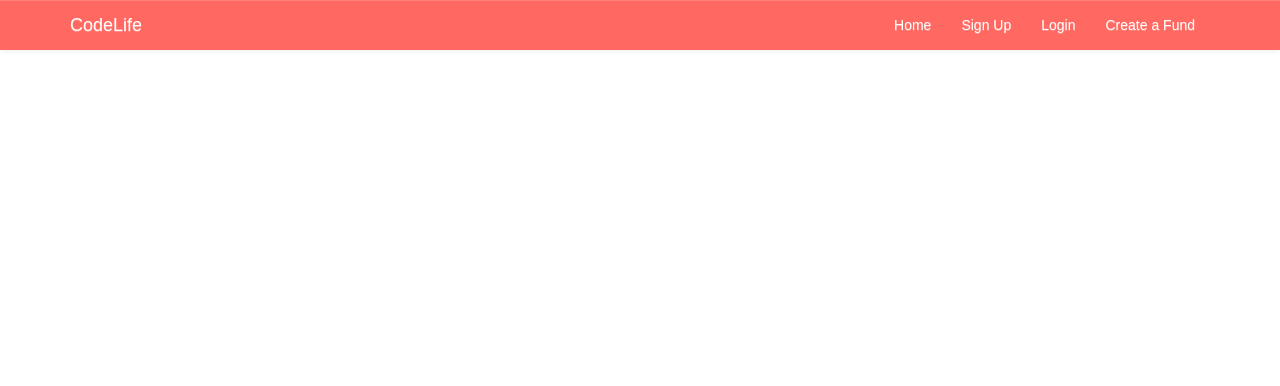
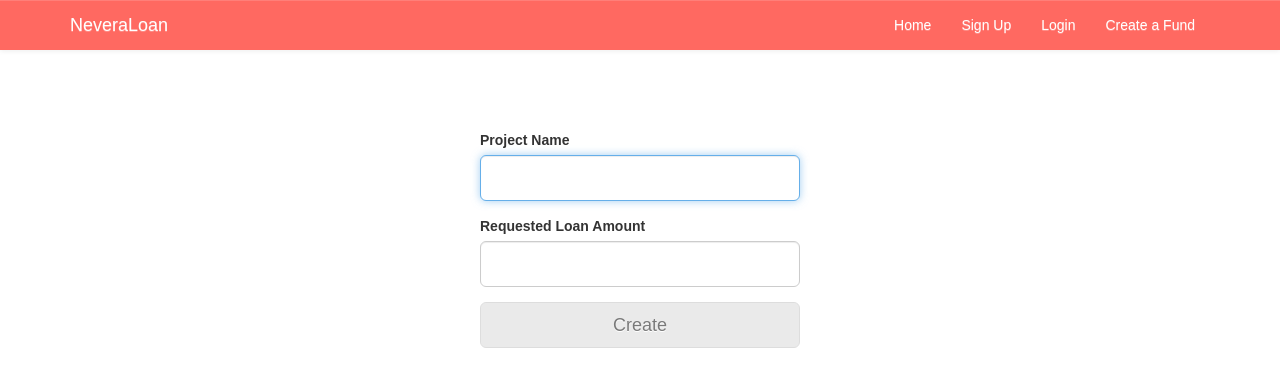
Before and after one commit to abhriguvansh/appFrontEnd, a React (Create React App) app: page /create in a window 1280 px wide. Shown: the top 386 px of the page. Built offline with nearby package versions, Linux system fonts and the light colour scheme.

Commit message:
working shit

```diff
--- a/src/App.jsx
+++ b/src/App.jsx
@@ -3,7 +3,7 @@ import './App.css';
 import { BrowserRouter as Router, Route } from 'react-router-dom';
 import Home from './components/Home';
 import Signup from './components/Signup';
-import News from './components/News';
+import Create from './components/Create';
 import Login from "./components/Login";
 import Navbar from './components/CustomNavbar';
 
@@ -15,7 +15,7 @@ class App extends Component {
           <Navbar />
           <Route exact path="/" component={Home} />
           <Route path="/signup" component={Signup} />
-          <Route path="/news" component={News} />
+          <Route path="/create" component={Create} />
           <Route path="/login" exact component={Login} />
         </div>
       </Router>
--- /dev/null
+++ b/src/components/Create.css
@@ -0,0 +1,10 @@
+@media all and (min-width: 480px) {
+  .Login {
+    padding: 60px 0;
+  }
+
+  .Login form {
+    margin: 0 auto;
+    max-width: 320px;
+  }
+}
--- /dev/null
+++ b/src/components/Create.js
@@ -0,0 +1,52 @@
+import React, { useState } from "react";
+import { Button, FormGroup, FormControl, Form, ControlLabel } from "react-bootstrap";
+import "./Login.css";
+
+export default function Login(props) {
+    const [projectName, setprojectName] = useState("");
+    const [Loan, setLoan] = useState("");
+
+    function validateForm() {
+        return projectName.length > 0 && Loan.length > 0;
+    }
+
+    async function handleSubmit(event) { //handle login req
+        event.preventDefault();
+        try {
+            await
+                // server call to signIn(projectName, Loan);
+                alert("Logged in");
+        } catch (e) {
+            alert(e.message);
+        }
+    }
+
+
+    return (
+        <div className="Login">
+            <form onSubmit={handleSubmit}>
+                <FormGroup controlId="projectName" bsSize="large">
+                    <ControlLabel>Project Name</ControlLabel>
+                    <FormControl
+                        autoFocus
+                        type="projectName"
+                        value={projectName}
+                        onChange={e => setprojectName(e.target.value)}
+                    />
+                </FormGroup>
+                <FormGroup controlId="Loan" bsSize="large">
+                    <ControlLabel>Requested Loan Amount</ControlLabel>
+                    <FormControl
+                        value={Loan}
+                        onChange={e => setLoan(e.target.value)}
+                        type="Loan"
+                    />
+                </FormGroup>
+
+                <Button block bsSize="large" disabled={!validateForm()} type="submit">
+                    Create
+                </Button>
+            </form>
+        </div>
+    );
+}
--- a/src/components/CustomNavbar.jsx
+++ b/src/components/CustomNavbar.jsx
@@ -9,7 +9,7 @@ export default class CustomNavbar extends Component {
       <Navbar default collapseOnSelect>
         <Navbar.Header>
           <Navbar.Brand>
-            <Link to="/">CodeLife</Link>
+            <Link to="/">NeveraLoan</Link>
           </Navbar.Brand>
           <Navbar.Toggle />
         </Navbar.Header>
@@ -24,7 +24,7 @@ export default class CustomNavbar extends Component {
             <NavItem eventKey={3} componentClass={Link} href="/login" to="/login">
               Login
             </NavItem>
-            <NavItem eventKey={4} componentClass={Link} href="/news" to="/news">
+            <NavItem eventKey={4} componentClass={Link} href="/create" to="/create">
               Create a Fund
             </NavItem>
           </Nav>
--- a/src/components/News.css
+++ /dev/null
@@ -1,4 +0,0 @@
-.sidebar-section img {
-  width: 100%;
-  margin-bottom: 2em;
-}
--- a/src/components/News.jsx
+++ /dev/null
@@ -1,67 +0,0 @@
-import React, { Component } from 'react';
-import { Grid, Row, Col, Image } from 'react-bootstrap';
-import './News.css';
-
-export default class News extends Component {
-    constructor(props) {
-        super(props);
-        this.state = {Title: '', Description: '', AmountRequired: '', Deadline: ''};
-
-
-        this.handleTitleChange = this.handleTitleChange.bind(this);
-        this.handleDescripChange = this.handleDescripChange.bind(this);
-        this.handleAmtChange = this.handleAmtChange.bind(this);
-        this.handleDeadChange = this.handleDeadChange.bind(this);
-        this.handleSubmit = this.handleSubmit.bind(this);
-      }
-
-      handleTitleChange(event){
-        this.setState({Title: event.target.value});
-      }
-
-      handleDescripChange(event){
-        this.setState({Description : event.target.value});
-      }
-
-      handleAmtChange(event){
-              this.setState({AmountRequired : event.target.value});
-       }
-        handleDeadChange(event){
-                this.setState({Deadline : event.target.value});
-        }
-
-    handleSubmit(event){
-
-    }
-
-
-
-
-  render() {
-    return (
-      <div>
-        <Image src="assets/mountain-man.jpg" className="header-image" />
-
-        <form onSubmit={this.handleSubmit}>
-                      <label>
-                        Title:
-                        <input type="text" value={this.state.Title} onChange={this.handleTitleChange} />
-                      </label>
-                      <label>
-                         Description:
-                         <input type="textarea" value={this.state.Description} onChange={this.handleDescripChange} />
-                      </label>
-                      <label>
-                      Amount Required:
-                      <input type="number" value={this.state.AmountRequired} onChange={this.handleAmtChange} />
-                      </label>
-                      <label>
-                      Deadline:
-                       <input type="date" value={this.state.Deadline} onChange={this.handleDeadChange} />
-                       </label>
-                      <input type="submit" value="Submit" />
-                    </form>
-      </div>
-    )
-  }
-}
--- a/src/components/Signup.jsx
+++ b/src/components/Signup.jsx
@@ -10,7 +10,7 @@ export default function Login(props) {
     const [passVer, verifyPass] = useState("");
 
     function validateForm() {
-        return User.length > 0 && password.length > 0 && fName.length > 0 && lName.length > 0 && passVer > 0;
+        return User.length > 0 && password.length > 0 && fName.length > 0 && lName.length > 0 && passVer.length > 0;
     }
 
     async function handleSubmit(event) { //handle login req
@@ -19,16 +19,23 @@ export default function Login(props) {
             var xhr = new XMLHttpRequest();
             xhr.addEventListener('submit', () => {
             })
-            xhr.open('POST', 'localhost:8080')
-            xhr.send(JSON.stringify({
+            let json = JSON.stringify({
                 firstName: fName,
                 lastName: lName,
                 username: User,
                 password: password,
-                passwordverification: passVer
-            }));
-            //console.log(this.state.firstName)
-            alert('A name was submitted: ' + fName + ' ' + lName + ' ' + passVer);
+                passwordverification:verifyPass
+            });
+            xhr.open("POST", 'http://localhost:8080/about')
+            xhr.send(json);
+
+            xhr.onload = () => alert(xhr.response + " test");
+
+            xhr.onerror = function () {
+                console.log(xhr.response);
+            };
+            xhr.send();
+
             event.preventDefault();
             alert("Logged in");
         } catch (e) {
@@ -85,7 +92,7 @@ export default function Login(props) {
                     />
                 </FormGroup>
                 <Button block bsSize="large" disabled={!validateForm()} type="submit">
-                    Login
+                    Create Account
                 </Button>
             </form>
         </div>
```
